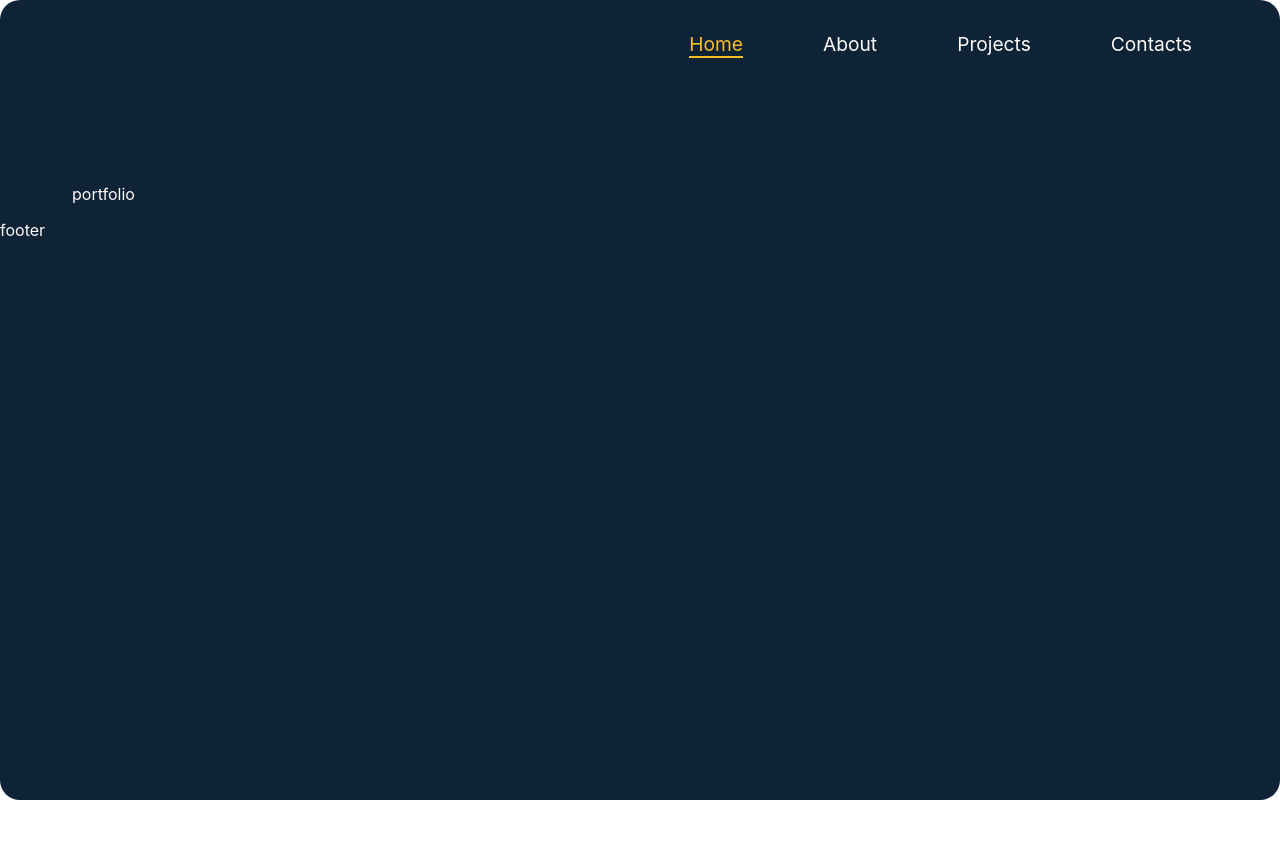
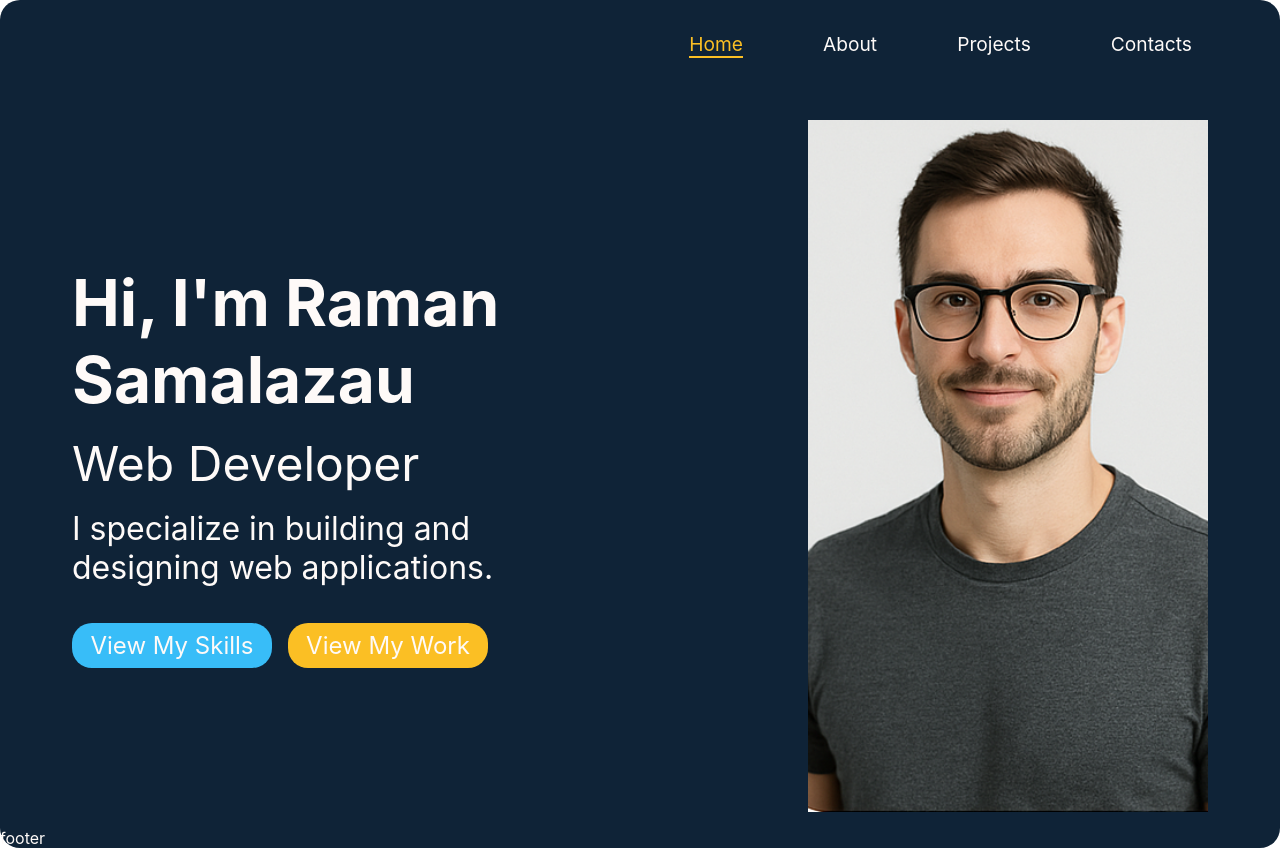
Before and after one commit to samolazoff/portfolio-website, a React (Vite) app in the folder frontend/: page / in a window 1280 px wide. Before the commit the page ends 800 px from the top, so only its background shows below. Built offline with nearby package versions, Linux system fonts and the light colour scheme.

Commit message:
Home page in process

```diff
--- a/frontend/src/components/App/App.scss
+++ b/frontend/src/components/App/App.scss
@@ -8,6 +8,27 @@
     color: var.$txt-main;
 }
 
+.btn{
+  display: block;
+  width: 200px;
+  padding: .5rem 1rem;
+  border-radius: 20px;
+  text-align: center;
+  font-size: 1.5rem;
+  &__main{
+    background-color: var.$accent;
+    &:hover{
+      background-color: var.$active;
+    }
+  }
+  &__important{
+    background-color: var.$active;
+    &:hover{
+      background-color: var.$accent;
+    }
+  }
+}
+
 .container{
     margin: 0 auto;
     display: flex;
@@ -16,7 +37,7 @@
 }
 .app-main{
   position: relative;
-  padding-top: 5rem;
+  padding-top: 1rem;
   z-index: 1;
 }
 @media screen and (max-width: 1400px) {
--- a/frontend/src/pages/Home/Home.jsx
+++ b/frontend/src/pages/Home/Home.jsx
@@ -1,10 +1,27 @@
-import React from 'react';
+import {NavLink} from 'react-router';
+
+import page from '/ChatGPT.png';
+
+import './Home.scss';
 
 const Home = () => {
     return (
-        <div className='container'>
-            portfolio
-        </div>
+        <section className='container home-page'>
+            <div className="home-page-txt-box">
+                <h2 className="home-page__title">
+                    Hi, I'm Raman Samalazau
+                </h2>
+                <span className="home-page__subtitle">Web Developer</span>
+                <span className="home-page__txt">
+                    I  specialize in building and designing web applications.
+                </span>
+                <div className="home-page-btn-box">
+                    <NavLink className='btn btn__main' to={'/about'}> View My Skills</NavLink>
+                    <NavLink className='btn btn__important' to={'/projects'}>View My Work</NavLink>
+                </div>
+            </div>
+            <img src={page} alt="home-page__img" className="home-page__img" />
+        </section>
     );
 };
 
--- a/frontend/src/pages/Home/Home.scss
+++ b/frontend/src/pages/Home/Home.scss
@@ -0,0 +1,37 @@
+@use '../../styles/var.scss';
+
+.home-page{
+    display: flex;
+    flex-direction: row;
+    justify-content: space-between;
+    align-items: center;
+    gap: 4rem;
+    &-txt-box{
+        display: flex;
+        flex-direction: column;
+        justify-content: flex-start;
+        align-items:flex-start;
+        gap: 1rem;
+        width: 500px;
+    }
+    &__title{
+        font-size: 4rem;
+    }
+    &__subtitle{
+        font-size: 3rem;
+    }
+    &__txt{
+        font-size: 2rem;
+    }
+    &-btn-box{
+        display: flex;
+        flex-direction: row;
+        justify-content: center;
+        align-items: center;
+        gap: 1rem;
+        margin-top: 20px;
+    }
+    &__img{
+        width: 400px;
+    }
+}
```
Also changed, not shown: frontend/public/ChatGPT.png (added).
